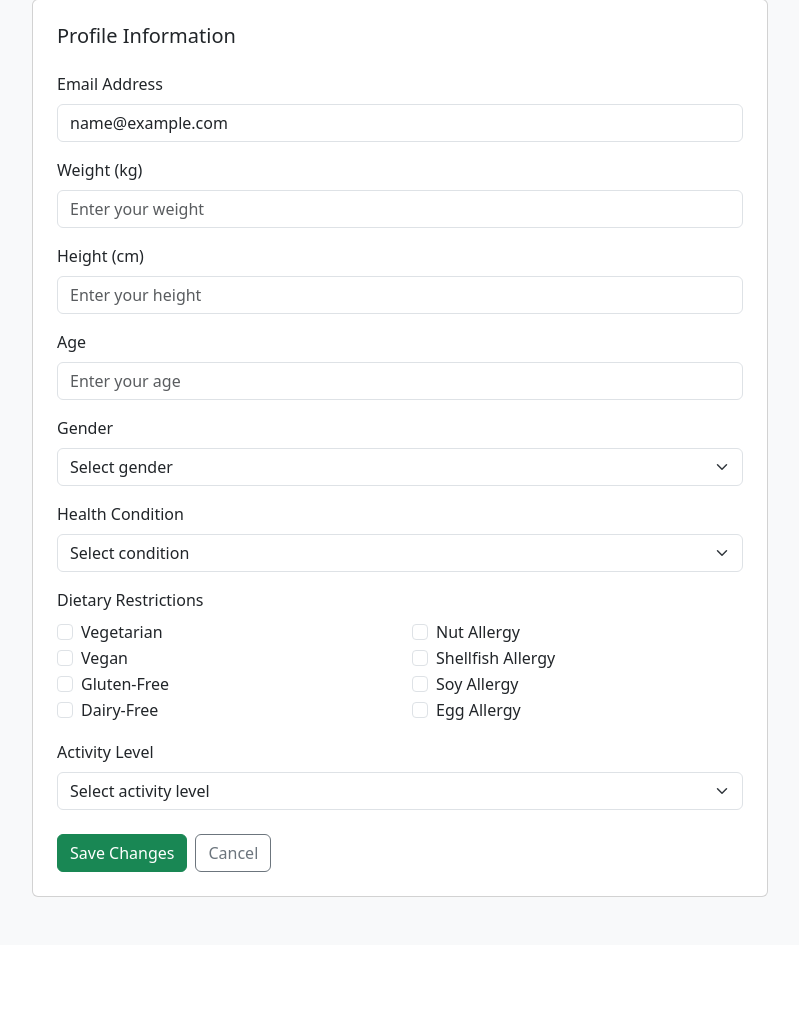
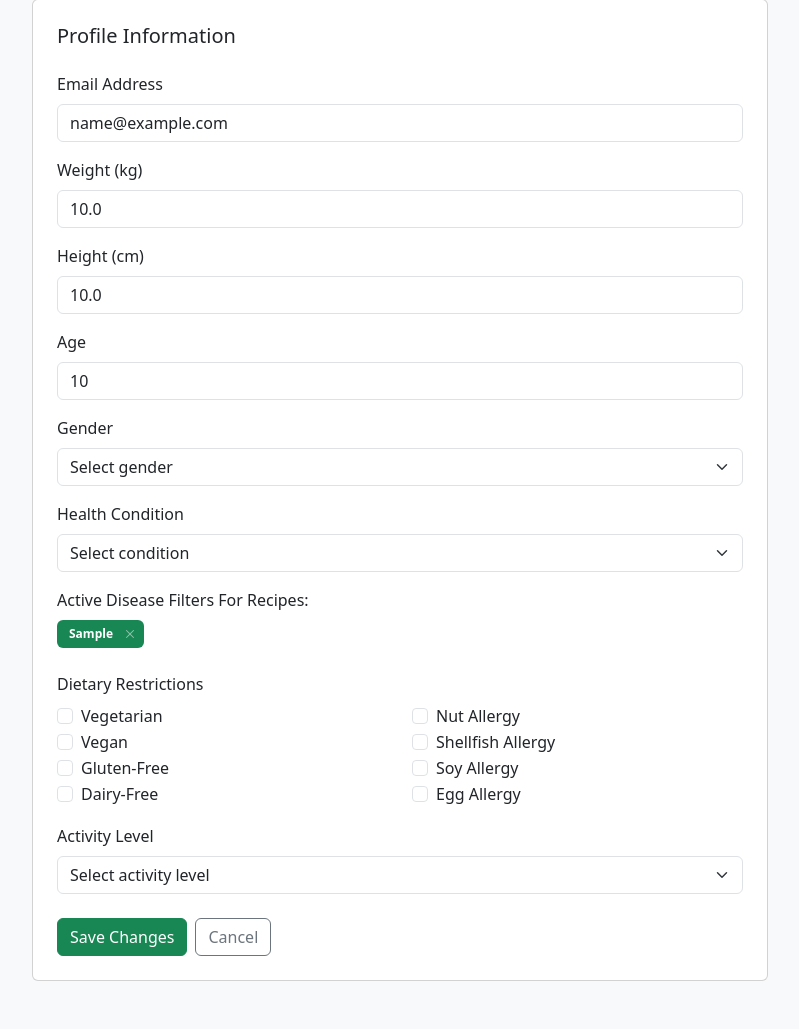
Before and after one commit to lilkub223/nutrition-app, a Django app: page /userprofile/ in a window 1280 px wide. Shown: the part 447-1476 px from the top of the page, without its empty margins (240-1039 px from the left). Before the commit the page ends 1344 px from the top, so only its background shows below. Run offline with Django 5.2, Linux system fonts and the light colour scheme; a user stored in the database is signed in; tables that the repository leaves empty hold one stand-in row (values such as "Sample post").

Commit message:
Linked all disease pages, login + useprofile + disease are connected

```diff
--- a/recipes/models.py
+++ b/recipes/models.py
@@ -8,10 +8,14 @@ class AppUser(models.Model):
     diseases = models.ManyToManyField("Disease", blank=True)
     dietary_restriction = models.CharField(max_length=255, blank=True, null=True)
     weight = models.FloatField(blank=True, null=True)
+    height = models.FloatField(blank=True, null=True)
+    gender = models.CharField(max_length=10, null=True, blank= True)
+    age = models.IntegerField(null=True, blank=True)
     goal_weight = models.FloatField(blank=True, null=True)
     allergy = models.CharField(max_length=255, blank=True, null=True)
     meals_per = models.IntegerField(blank=True, null=True)
     snacks_per = models.IntegerField(blank=True, null=True)
+    activity_level = models.CharField(max_length=50, blank=True, null=True)
 
 
 class Recipe(models.Model):
--- a/recipes/templates/recipes/userprofile.html
+++ b/recipes/templates/recipes/userprofile.html
@@ -58,19 +58,19 @@
                     <!-- Weight -->
                     <div class="mb-3">
                         <label for="weight" class="form-label">Weight (kg)</label>
-                        <input type="number" class="form-control" id="weight" name="weight" value="{{ user.profile.weight|default:'' }}" placeholder="Enter your weight">
+                        <input type="number" class="form-control" id="weight" name="weight" value="{{ app_user.weight|default:'' }}" placeholder="Enter your weight">
                     </div>
 
                     <!-- Height -->
                     <div class="mb-3">
                         <label for="height" class="form-label">Height (cm)</label>
-                        <input type="number" class="form-control" id="height" name="height" value="{{ user.profile.height|default:'' }}" placeholder="Enter your height">
+                        <input type="number" class="form-control" id="height" name="height" value="{{ app_user.height|default:'' }}" placeholder="Enter your height">
                     </div>
 
                     <!-- Age -->
                     <div class="mb-3">
                         <label for="age" class="form-label">Age</label>
-                        <input type="number" class="form-control" id="age" name="age" value="{{ user.profile.age|default:'' }}" placeholder="Enter your age">
+                        <input type="number" class="form-control" id="age" name="age" value="{{ app_user.age|default:'' }}" placeholder="Enter your age">
                     </div>
 
                     <!-- Gender -->
@@ -78,23 +78,50 @@
                         <label for="gender" class="form-label">Gender</label>
                         <select class="form-select" id="gender" name="gender">
                             <option value="">Select gender</option>
-                            <option value="male" {% if user.profile.gender == 'male' %}selected{% endif %}>Male</option>
-                            <option value="female" {% if user.profile.gender == 'female' %}selected{% endif %}>Female</option>
-                            <option value="other" {% if user.profile.gender == 'other' %}selected{% endif %}>Other</option>
+                            <option value="male" {% if app_user.profile.gender == 'male' %}selected{% endif %}>Male</option>
+                            <option value="female" {% if app_user.profile.gender == 'female' %}selected{% endif %}>Female</option>
+                            <option value="other" {% if app_user.profile.gender == 'other' %}selected{% endif %}>Other</option>
                         </select>
                     </div>
 
                     <!-- Disease Selection -->
                     <div class="mb-3">
                         <label for="disease" class="form-label">Health Condition</label>
-                        <select class="form-select" id="disease" name="disease">
-                            <option value="">Select condition</option>
-                            <option value="diabetes" {% if user.profile.disease == 'diabetes' %}selected{% endif %}>Diabetes</option>
+                        <select class="form-select" id="disease" name="disease" >
+                            <option value="" selected disabled>Select condition</option>
+                            {% for d in all_diseases %}
+                                <option value="{{ d.title }}">
+                                    {{d.title}}
+                                </option>
+                            {% endfor %}
+                            <!-- <option value="diabetes" {% if user.profile.disease == 'diabetes' %}selected{% endif %}>Diabetes</option>
                             <option value="hypertension" {% if user.profile.disease == 'hypertension' %}selected{% endif %}>Hypertension</option>
                             <option value="heart_disease" {% if user.profile.disease == 'heart_disease' %}selected{% endif %}>Heart Disease</option>
                             <option value="celiac" {% if user.profile.disease == 'celiac' %}selected{% endif %}>Celiac Disease</option>
-                            <option value="none" {% if user.profile.disease == 'none' %}selected{% endif %}>None</option>
+                            <option value="none" {% if user.profile.disease == 'none' %}selected{% endif %}>None</option>-->
                         </select>
+                    </div>
+
+                    <div class="mb-4">
+                        <label class="form-label"> Active Disease Filters For Recipes:</label>
+                        <div class="d-flex flex-wrap gap-2">
+                            {% if picked_diseases %}
+                                {% for disease in picked_diseases %}
+                                    <span class="badge bg-success p-2">
+                                        <i class="fas fa-check-circle me-1">
+                                        </i>
+                                        {{ disease }}
+                                        <input type="hidden" name="active_diseases" value="{{ disease }}">
+                                        <button type="button" class="btn-close btn-close-white ms-2"
+                                                style="font-size: 0.5rem;" onclick="this.parentElement.remove();">
+                                        </button>
+                                    </span>
+                                {% endfor %}
+                            {% else %}
+                                <span class="text-muted d-block"> No Active Conditions Listed</span>
+                            {% endif %}
+                        </div>
+
                     </div>
 
                     <!-- Dietary Restrictions -->
--- a/recipes/views.py
+++ b/recipes/views.py
@@ -73,24 +73,23 @@ def logout_view(request):
 
 # registration
 def registration_page(request):
-    error_info = {"errors": {}, "email": ""}
+    form_data = {
+        "email": "", "weight": "", "goal_weight": "", "bmr" : "", "dietary_restriction": "",
+        "allergy": "", "meals_per": "", "snacks_per": ""
+    }
+    error_info = {"errors": {}}
+    #error_info = {"errors": {}, "email": ""}
     diseases = Disease.objects.all()
 
     if request.method == "POST":
-        email = request.POST.get("email", "").strip().lower()
+        for fields in form_data.keys():
+            form_data[fields] = request.POST.get(fields, "").strip()
+
+        email = form_data["email"].lower()
         password = request.POST.get("password", "")
         confirm_pass = request.POST.get("confirm_pass", "")
+        disease_id = request.POST.get("disease")
 
-        bmr = request.POST.get("bmr", "").strip()
-        disease_id = request.POST.get("disease")
-        dietary_restriction = request.POST.get("dietary_restriction", "").strip()
-        weight = request.POST.get("weight", "").strip()
-        goal_weight = request.POST.get("goal_weight", "").strip()
-        allergy = request.POST.get("allergy", "").strip()
-        meals_per = request.POST.get("meals_per", "").strip()
-        snacks_per = request.POST.get("snacks_per", "").strip()
-
-        error_info["email"] = email
         if not email:
             error_info["errors"]["email"] = "Email is required"
         else:
@@ -106,40 +105,48 @@ def registration_page(request):
         if password != confirm_pass:
             error_info["errors"]["confirm_pass"] = "Passwords do not match"
 
-        user_disease = None
-        if disease_id and disease_id.isdigit():
-            try:
-                user_disease = Disease.objects.get(id=disease_id)
-            except Disease.DoesNotExist:
-                error_info["errors"]["disease"] = "Selected disease is not valid"
-
         if not error_info["errors"]:
             try:
-                user = User.objects.create_user(
-                    username=email,
-                    email=email,
-                    password=password
-                )
-
+                user = User.objects.create_user(username=email, email=email, password=password)
                 app_user = AppUser.objects.create(
                     user=user,
-                    bmr=float(bmr) if bmr else None,
-                    dietary_restriction=dietary_restriction or None,
-                    weight=float(weight) if weight else None,
-                    goal_weight=float(goal_weight) if goal_weight else None,
-                    allergy=allergy or None,
-                    meals_per=int(meals_per) if meals_per else None,
-                    snacks_per=int(snacks_per) if snacks_per else None
-                )
+                    bmr=float(form_data["bmr"]) if form_data["bmr"] else None,
+                    dietary_restriction=form_data["dietary_restriction"] or None,
+                    weight=float(form_data["weight"]) if form_data["weight"] else None,
+                    goal_weight=float(form_data["goal_weight"]) if form_data["goal_weight"] else None,
+                    allergy=form_data["allergy"] or None,
+                    meals_per=int(form_data["meals_per"]) if form_data["meals_per"] else None,
+                    snacks_per=int(form_data["snacks_per"]) if form_data["snacks_per"] else None
 
-                # M2M must be set AFTER create, NOT inside create()
-                if user_disease:
-                    app_user.diseases.set([user_disease])
+                ) #user_disease = None
+                if disease_id and disease_id.isdigit():
+                    try:
+                        user_disease = Disease.objects.get(id=disease_id)
+                        UserPickedDisease.objects.create(user=app_user, disease=f"{user_disease.title}]")
+                        app_user.diseases.set([user_disease])
+                    except Disease.DoesNotExist:
+                        error_info["errors"]["disease"] = "Selected disease is not valid"
 
                 return redirect("login_page")
             except Exception as e:
                 print(f"Registration Error: {e}")
                 error_info["errors"]["registration"] = f"Database error: {e}"
+
+
+                # disease_name = ""
+                # if user_disease:
+                #     disease_name = f"{user_disease.title}]"
+
+                # UserPickedDisease.objects.get_or_create(
+                #     user=app_user,
+                #     defaults={'disease': disease_name}
+                # )
+
+                # M2M must be set AFTER create, NOT inside create()
+                # if user_disease:
+                #     app_user.diseases.set([user_disease])
+
+                # return redirect("login_page")
 
     all = {**error_info, "diseases": diseases}
     return render(request, 'main/register.html', all)
@@ -301,20 +308,51 @@ def forgot_password_page(request):
 
 @login_required
 def user_profile(request):
-    """
-    Display and update user profile
-    """
+    app_user = get_object_or_404(AppUser, user=request.user)
+    all_diseases = Disease.objects.all().order_by('title')
+    user_picks, created = UserPickedDisease.objects.get_or_create(user=app_user)
+
     if request.method == 'POST':
-        # Get the current user
-        user = request.user
-        # For now, this is a placeholder
+        # Capture the new selection from the dropdown for diseases
+        new_disease_title = request.POST.get('disease')
 
-        messages.success(request, 'Profile updated successfully!')
+        # Current disease user input
+        current_badge_titles = request.POST.getlist('active_diseases')
+
+        # Combines added disease and old diseasinto a single list
+        updated_title_list = list(set(current_badge_titles))
+        if new_disease_title and new_disease_title not in updated_title_list:
+            updated_title_list.append(new_disease_title)
+
+        disease_objects = Disease.objects.filter(title__in=updated_title_list)
+        app_user.diseases.set(disease_objects)
+
+        final_titles = [d.title for d in disease_objects]
+        user_picks.disease = "]".join(final_titles) + "]" if final_titles else ""
+
+        # Saves user info
+        app_user.weight = request.POST.get('weight') or app_user.weight
+        app_user.height = request.POST.get('height') or app_user.height
+        app_user.age = request.POST.get('age') or app_user.age
+        app_user.gender = request.POST.get('gender')
+        app_user.activity_level = request.POST.get('activity_level')
+
+        restrictions_list = request.POST.getlist('dietary_restrictions')
+        app_user.dietary_restriction = ", ".join(restrictions_list)
+
+        app_user.save()
+        user_picks.save()
+
         return redirect('user_profile')
 
-    # GET request - just display the profile
-    return render(request, 'recipes/userprofile.html')
+    # Parses through disease list
+    picked_diseases = [d for d in user_picks.disease.rstrip("]").split("]") if d]
 
+    return render(request, 'recipes/userprofile.html', {
+        'app_user': app_user,
+        'all_diseases': all_diseases,
+        'picked_diseases': picked_diseases,
+    })
 
 def disease_page(request):
     if not request.user.is_authenticated:
```
Also changed, not shown: recipes/migrations/0003_appuser_age_appuser_gender_appuser_height.py (added), recipes/migrations/0004_appuser_activity_level.py (added).
